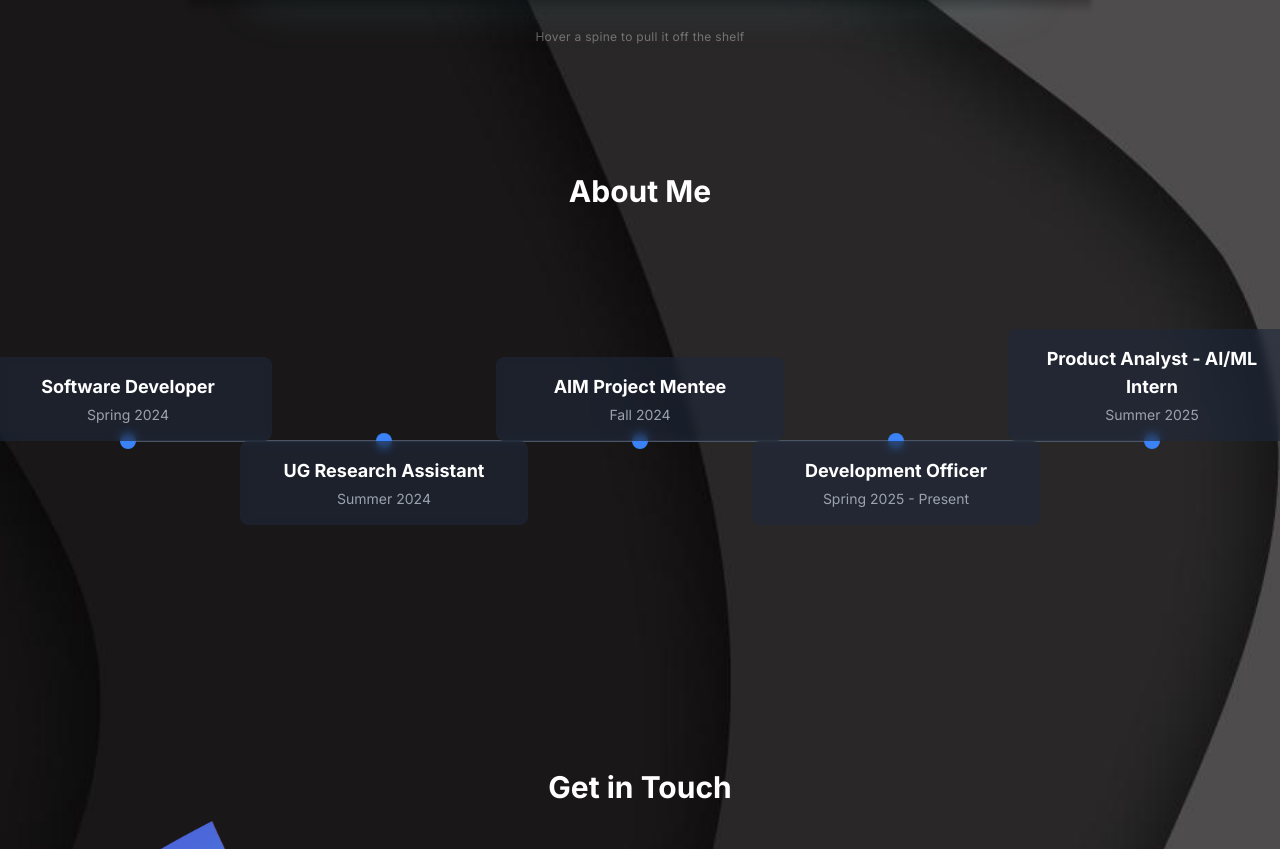
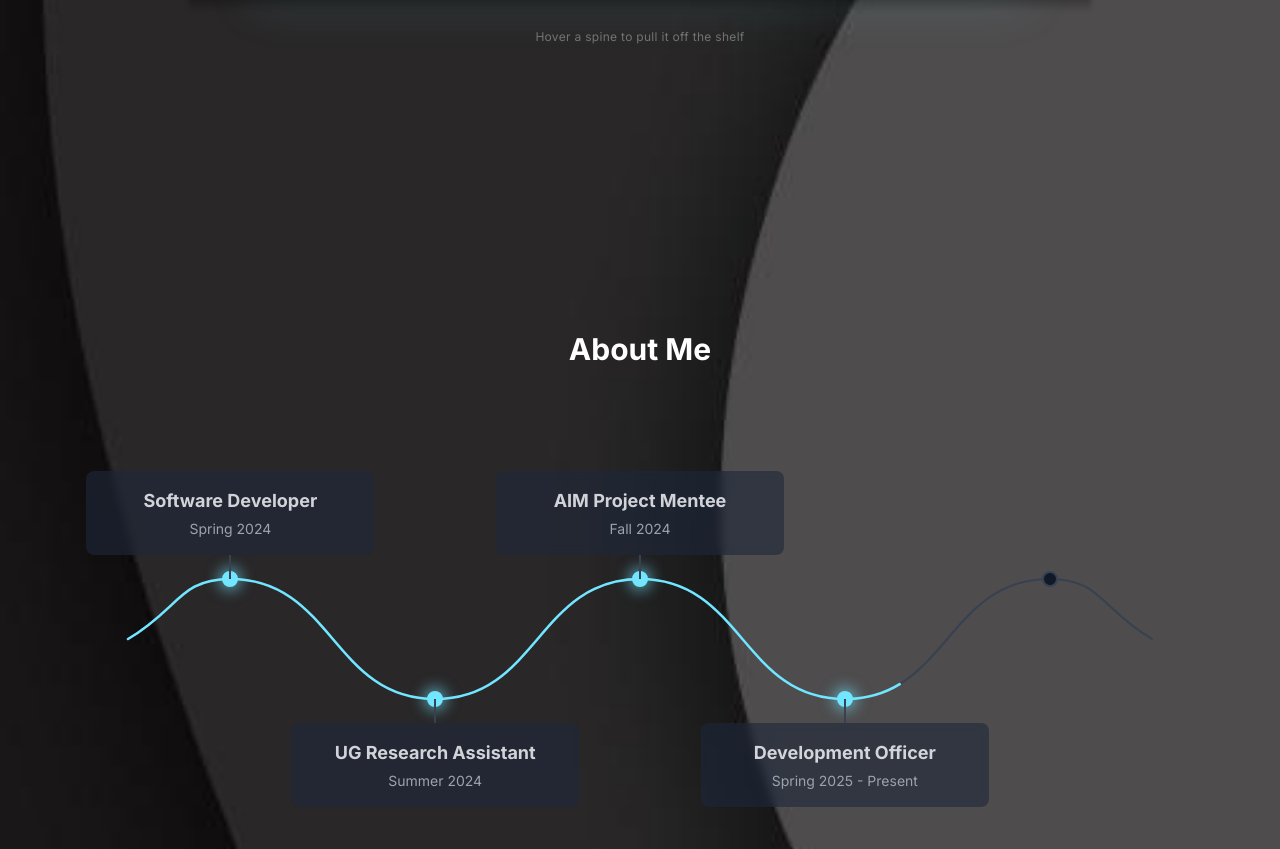
Before and after one commit to nachiketpandit101/portfolio, a Next.js app: page / in a window 1280 px wide. Shown: the part 1531-2380 px from the top of the page. Built offline with nearby package versions, Linux system fonts and the light colour scheme.

Commit message:
add scroll effect to timeline

```diff
--- a/src/app/layout.tsx
+++ b/src/app/layout.tsx
@@ -39,7 +39,7 @@ export default function RootLayout({
             <Navigation />
           </header>
 
-          <main className="flex-grow relative overflow-hidden pt-24">
+          <main className="flex-grow relative overflow-clip pt-24">
             {/* Bottom-left puzzle piece */}
             <div className="absolute bottom-0 left-0 w-96 h-96 z-0 pointer-events-none">
               <Image
--- a/src/app/page.tsx
+++ b/src/app/page.tsx
@@ -156,9 +156,8 @@ export default function Home() {
       </div>
 
       <div id="about-section" className="mt-32 mb-16">
-        <h2 className="text-3xl font-bold text-white mb-8 text-center">About Me</h2>
         <div className="max-w-5xl mx-auto">
-          <ExperienceTimeline experiences={experiences} />
+          <ExperienceTimeline experiences={experiences} title="About Me" />
         </div>
       </div>
 
--- a/src/components/ExperienceTimeline.tsx
+++ b/src/components/ExperienceTimeline.tsx
@@ -1,4 +1,15 @@
-import { useState } from 'react';
+"use client";
+
+import { useMemo, useRef, useState } from "react";
+import {
+  motion,
+  useMotionValueEvent,
+  useReducedMotion,
+  useScroll,
+  useTransform,
+  type MotionValue,
+  type Transition,
+} from "framer-motion";
 
 interface Experience {
   title: string;
@@ -10,48 +21,209 @@ interface Experience {
 
 interface ExperienceTimelineProps {
   experiences: Experience[];
+  title?: string;
 }
 
-export default function ExperienceTimeline({ experiences }: ExperienceTimelineProps) {
+// Horizontal (desktop) viewBox: the wave runs along x, crests alternate in y.
+const H_WIDTH = 1000;
+const H_HEIGHT = 160;
+const H_AMPLITUDE = 60;
+
+// Vertical (mobile) viewBox: the wave runs along y, crests alternate in x.
+const V_WIDTH = 64;
+const V_HEIGHT = 1000;
+const V_AMPLITUDE = 20;
+const V_SLOT_PX = 200;
+
+// Extra scroll distance (in viewport heights) per experience while the desktop timeline is pinned.
+const PIN_VH_PER_ITEM = 50;
+
+type Pt = { u: number; v: number };
+type Segment = [Pt, Pt, Pt, Pt];
+
+function cubicAt(s: Segment, t: number): Pt {
+  const mt = 1 - t;
+  const a = mt * mt * mt;
+  const b = 3 * mt * mt * t;
+  const c = 3 * mt * t * t;
+  const d = t * t * t;
+  return {
+    u: a * s[0].u + b * s[1].u + c * s[2].u + d * s[3].u,
+    v: a * s[0].v + b * s[1].v + c * s[2].v + d * s[3].v,
+  };
+}
+
+function cubicLength(s: Segment, steps = 64) {
+  let length = 0;
+  let prev = s[0];
+  for (let i = 1; i <= steps; i++) {
+    const p = cubicAt(s, i / steps);
+    length += Math.hypot(p.u - prev.u, p.v - prev.v);
+    prev = p;
+  }
+  return length;
+}
+
+/**
+ * Builds a wave along the `u` axis that passes through `count` evenly spaced
+ * crests alternating around `mid`. Returns the crest points, an SVG path, and
+ * the fraction of total path length at which each crest is reached.
+ */
+function buildWave(
+  count: number,
+  length: number,
+  mid: number,
+  amplitude: number,
+  toXY: (p: Pt) => [number, number]
+) {
+  const step = length / count;
+  const points: Pt[] = Array.from({ length: count }, (_, i) => ({
+    u: step * (i + 0.5),
+    v: mid + (i % 2 === 0 ? -amplitude : amplitude),
+  }));
+
+  const first = points[0];
+  const last = points[count - 1];
+  const segments: Segment[] = [
+    [
+      { u: 0, v: mid },
+      { u: first.u / 2, v: (mid + first.v) / 2 },
+      { u: first.u / 2, v: first.v },
+      first,
+    ],
+  ];
+  for (let i = 0; i < count - 1; i++) {
+    const a = points[i];
+    const b = points[i + 1];
+    const cu = (a.u + b.u) / 2;
+    segments.push([a, { u: cu, v: a.v }, { u: cu, v: b.v }, b]);
+  }
+  const tailU = (last.u + length) / 2;
+  segments.push([
+    last,
+    { u: tailU, v: last.v },
+    { u: tailU, v: (mid + last.v) / 2 },
+    { u: length, v: mid },
+  ]);
+
+  const fmt = (p: Pt) => toXY(p).join(" ");
+  const d =
+    `M ${fmt(segments[0][0])} ` +
+    segments.map((s) => `C ${fmt(s[1])} ${fmt(s[2])} ${fmt(s[3])}`).join(" ");
+
+  const lengths = segments.map((s) => cubicLength(s));
+  const total = lengths.reduce((sum, l) => sum + l, 0);
+  const thresholds: number[] = [];
+  let acc = 0;
+  for (let i = 0; i < count; i++) {
+    acc += lengths[i];
+    thresholds.push(acc / total);
+  }
+
+  return { points: points.map(toXY), d, thresholds };
+}
+
+const countReached = (thresholds: number[], progress: number) =>
+  thresholds.filter((t) => progress >= t - 0.001).length;
+
+export default function ExperienceTimeline({ experiences, title }: ExperienceTimelineProps) {
   const [hoveredIndex, setHoveredIndex] = useState<number | null>(null);
+  const [reachedH, setReachedH] = useState(0);
+  const [reachedV, setReachedV] = useState(0);
+  const desktopRef = useRef<HTMLDivElement>(null);
+  const mobileRef = useRef<HTMLDivElement>(null);
+  const reduceMotion = useReducedMotion() ?? false;
+  const count = experiences.length;
 
-  return (
-    <div className="relative w-full h-[400px]">
-      {/* Central timeline line */}
-      <div className="absolute top-1/2 left-0 right-0 h-0.5 bg-gray-600 transform -translate-y-1/2"></div>
+  const horizontal = useMemo(
+    () =>
+      count > 0
+        ? buildWave(count, H_WIDTH, H_HEIGHT / 2, H_AMPLITUDE, (p) => [p.u, p.v])
+        : null,
+    [count]
+  );
+  const vertical = useMemo(
+    () =>
+      count > 0
+        ? buildWave(count, V_HEIGHT, V_WIDTH / 2, V_AMPLITUDE, (p) => [p.v, p.u])
+        : null,
+    [count]
+  );
 
-      {/* Timeline items */}
-      <div className="flex justify-between items-center relative h-full">
-        {experiences.map((experience, index) => (
+  // Desktop progress spans the pinned scroll track; mobile scrolls normally.
+  const { scrollYProgress: desktopProgress } = useScroll({
+    target: desktopRef,
+    offset: ["start start", "end end"],
+  });
+  const { scrollYProgress: mobileProgress } = useScroll({
+    target: mobileRef,
+    offset: ["start 75%", "end 50%"],
+  });
+  const desktopPathLength = useTransform(desktopProgress, [0, 1], [0, 1]);
+  const mobilePathLength = useTransform(mobileProgress, [0, 1], [0, 1]);
+
+  useMotionValueEvent(desktopPathLength, "change", (progress) => {
+    if (horizontal) setReachedH(countReached(horizontal.thresholds, progress));
+  });
+  useMotionValueEvent(mobilePathLength, "change", (progress) => {
+    if (vertical) setReachedV(countReached(vertical.thresholds, progress));
+  });
+
+  if (!horizontal || !vertical) return null;
+
+  const isReached = (index: number, reached: number) => reduceMotion || index < reached;
+
+  const hoverProps = (index: number) => ({
+    onMouseEnter: () => setHoveredIndex(index),
+    onMouseLeave: () => setHoveredIndex(null),
+  });
+
+  const renderTitle = () =>
+    title ? <h2 className="text-3xl font-bold text-white mb-8 text-center">{title}</h2> : null;
+
+  const renderPaths = (d: string, pathLength: MotionValue<number>) => (
+    <>
+      <path
+        d={d}
+        fill="none"
+        stroke="currentColor"
+        strokeWidth={2}
+        strokeLinecap="round"
+        className="text-gray-700"
+      />
+      <motion.path
+        d={d}
+        fill="none"
+        stroke="#72E6FF"
+        strokeWidth={2.5}
+        strokeLinecap="round"
+        style={{ pathLength: reduceMotion ? 1 : pathLength }}
+      />
+    </>
+  );
+
+  const renderNode = (index: number, x: number, y: number, width: number, height: number, reached: boolean) => (
+    <span
+      key={`node-${index}`}
+      {...hoverProps(index)}
+      className={`absolute w-4 h-4 rounded-full -translate-x-1/2 -translate-y-1/2 border-2 transition-all duration-500 motion-reduce:transition-none ${
+        reached
+          ? "bg-[#72E6FF] border-[#72E6FF] shadow-[0_0_14px_4px_rgba(114,230,255,0.55)]"
+          : "bg-gray-900 border-gray-700"
+      }`}
+      style={{ left: `${(x / width) * 100}%`, top: `${(y / height) * 100}%` }}
+    />
+  );
+
+  const renderCard = (experience: Experience, index: number) => (
     <div
-            key={index}
-            className="relative flex flex-col items-center"
-            onMouseEnter={() => setHoveredIndex(index)}
-            onMouseLeave={() => setHoveredIndex(null)}
-          >
-            {/* Timeline dot */}
-            <div className="w-4 h-4 bg-blue-500 rounded-full absolute top-1/2 transform -translate-y-1/2"></div>
-
-            {/* Connecting line */}
-            <div className={`absolute w-0.5 bg-gray-600 ${
-              index % 2 === 0
-                ? 'top-0 h-1/2'
-                : 'bottom-0 h-1/2'
-            }`}></div>
-
-            {/* Experience card */}
-            <div
-              className={`w-72 p-4 rounded-lg transition-all duration-300 absolute ${
-                index % 2 === 0
-                  ? 'top-0 translate-y-[-100%]'
-                  : 'bottom-0 translate-y-[100%]'
-              } ${
+      className={`w-full md:w-72 p-4 rounded-lg transition-all duration-300 ${
         hoveredIndex === index
-                  ? 'bg-slate-800/90 backdrop-blur-sm scale-105 shadow-lg'
-                  : 'bg-slate-800/60 backdrop-blur-sm'
+          ? "bg-slate-800/90 backdrop-blur-sm scale-105 shadow-lg shadow-[#72E6FF]/10"
+          : "bg-slate-800/60 backdrop-blur-sm"
       }`}
     >
-              <div className="text-white">
+      <div className="text-gray-200/90">
         {/* Always visible content */}
         <div className="flex flex-col items-center text-center">
           <h3 className="text-lg font-bold mb-1">{experience.title}</h3>
@@ -59,16 +231,18 @@ export default function ExperienceTimeline({ experiences }: ExperienceTimelinePr
         </div>
 
         {/* Hover content */}
-                <div className={`transition-all duration-300 ${
-                  hoveredIndex === index ? 'opacity-100 max-h-96 mt-4' : 'opacity-0 max-h-0'
-                } overflow-hidden`}>
+        <div
+          className={`transition-all duration-300 ${
+            hoveredIndex === index ? "opacity-100 max-h-96 mt-4" : "opacity-0 max-h-0"
+          } overflow-hidden`}
+        >
           <p className="text-gray-300 mb-2">{experience.company}</p>
           <p className="text-gray-300 mb-3 text-sm">{experience.description}</p>
           <div className="flex flex-wrap gap-2">
             {experience.technologies.map((tech, techIndex) => (
               <span
                 key={techIndex}
-                        className="px-2 py-1 bg-blue-500/20 text-blue-300 rounded-full text-xs"
+                className="px-2 py-1 bg-[#72E6FF]/15 text-[#72E6FF] rounded-full text-xs"
               >
                 {tech}
               </span>
@@ -77,8 +251,111 @@ export default function ExperienceTimeline({ experiences }: ExperienceTimelinePr
         </div>
       </div>
     </div>
+  );
+
+  const reveal = (reached: boolean, offset: { x?: number; y?: number }) => {
+    const transition: Transition = reduceMotion
+      ? { duration: 0 }
+      : { duration: 0.5, ease: "easeOut" };
+    return {
+      initial: false as const,
+      animate: reached ? { opacity: 1, x: 0, y: 0 } : { opacity: 0, ...offset },
+      transition,
+    };
+  };
+
+  return (
+    <div className="relative w-full">
+      {/* Desktop: horizontal wave, pinned while the scroll track draws it */}
+      <div
+        ref={desktopRef}
+        className="relative hidden md:block"
+        style={reduceMotion ? undefined : { height: `${100 + count * PIN_VH_PER_ITEM}vh` }}
+      >
+        <div
+          className={
+            reduceMotion
+              ? ""
+              : "sticky top-0 h-screen pt-16 flex flex-col justify-center"
+          }
+        >
+          {renderTitle()}
+          <div className="relative h-[480px]">
+            <div className="absolute inset-x-0 top-1/2 -translate-y-1/2 h-40">
+              <svg
+                viewBox={`0 0 ${H_WIDTH} ${H_HEIGHT}`}
+                preserveAspectRatio="none"
+                className="absolute inset-0 w-full h-full overflow-visible"
+                aria-hidden
+              >
+                {renderPaths(horizontal.d, desktopPathLength)}
+              </svg>
+
+              {experiences.map((experience, index) => {
+                const [x, y] = horizontal.points[index];
+                const reached = isReached(index, reachedH);
+                const isUpper = index % 2 === 0;
+                return (
+                  <div key={index}>
+                    {renderNode(index, x, y, H_WIDTH, H_HEIGHT, reached)}
+                    <div
+                      {...hoverProps(index)}
+                      className={`absolute -translate-x-1/2 ${isUpper ? "-translate-y-full" : ""} ${
+                        hoveredIndex === index ? "z-20" : "z-10"
+                      } ${reached ? "" : "pointer-events-none"}`}
+                      style={{ left: `${(x / H_WIDTH) * 100}%`, top: `${(y / H_HEIGHT) * 100}%` }}
+                    >
+                      <motion.div
+                        className={`flex items-center ${isUpper ? "flex-col" : "flex-col-reverse"}`}
+                        {...reveal(reached, { y: isUpper ? 16 : -16 })}
+                      >
+                        {renderCard(experience, index)}
+                        <div className="w-0.5 h-6 bg-gray-700" />
+                      </motion.div>
                     </div>
-        ))}
+                  </div>
+                );
+              })}
+            </div>
+          </div>
+        </div>
+      </div>
+
+      {/* Mobile: vertical wave down the left side */}
+      <div className="md:hidden">{renderTitle()}</div>
+      <div ref={mobileRef} className="relative md:hidden" style={{ height: count * V_SLOT_PX }}>
+        <div className="absolute left-0 inset-y-0 w-16">
+          <svg
+            viewBox={`0 0 ${V_WIDTH} ${V_HEIGHT}`}
+            preserveAspectRatio="none"
+            className="absolute inset-0 w-full h-full overflow-visible"
+            aria-hidden
+          >
+            {renderPaths(vertical.d, mobilePathLength)}
+          </svg>
+          {vertical.points.map(([x, y], index) =>
+            renderNode(index, x, y, V_WIDTH, V_HEIGHT, isReached(index, reachedV))
+          )}
+        </div>
+
+        {experiences.map((experience, index) => {
+          const [, y] = vertical.points[index];
+          const reached = isReached(index, reachedV);
+          return (
+            <div
+              key={index}
+              {...hoverProps(index)}
+              className={`absolute left-20 right-0 -translate-y-1/2 ${
+                hoveredIndex === index ? "z-20" : "z-10"
+              } ${reached ? "" : "pointer-events-none"}`}
+              style={{ top: `${(y / V_HEIGHT) * 100}%` }}
+            >
+              <motion.div {...reveal(reached, { x: 16 })}>
+                {renderCard(experience, index)}
+              </motion.div>
+            </div>
+          );
+        })}
       </div>
     </div>
   );
```
Lines whose indentation alone changed are shown as unchanged.
